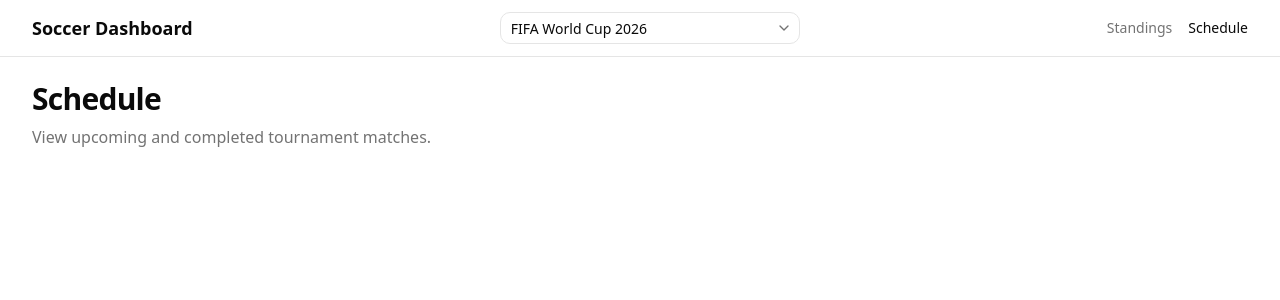
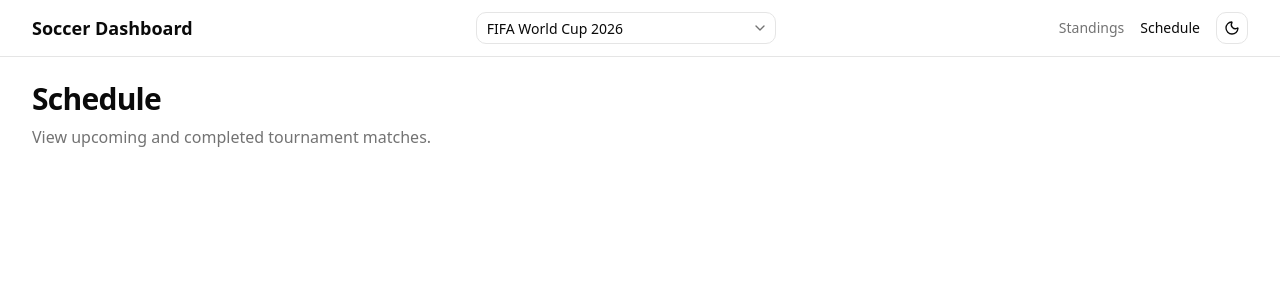
Before and after one commit to daniyal-h/soccer-tournament-dashboard, a React (Vite) app in the folder frontend/: page /schedule in a window 1280 px wide. Shown: the top 300 px of the page. Built offline with nearby package versions, Linux system fonts and the light colour scheme.

Commit message:
feat: add theme toggle button to Navbar

```diff
--- a/frontend/src/components/layout/Navbar.tsx
+++ b/frontend/src/components/layout/Navbar.tsx
@@ -1,5 +1,6 @@
 import { NavLink } from 'react-router-dom';
 import TournamentSelector from './TournamentSelector';
+import ThemeToggle from './ThemeToggle';
 
 const navItems = [
   // { label: 'Home', to: '/' },
@@ -34,6 +35,8 @@ const Navbar = () => {
               {item.label}
             </NavLink>
           ))}
+
+          <ThemeToggle />
         </div>
       </nav>
     </header>
```
